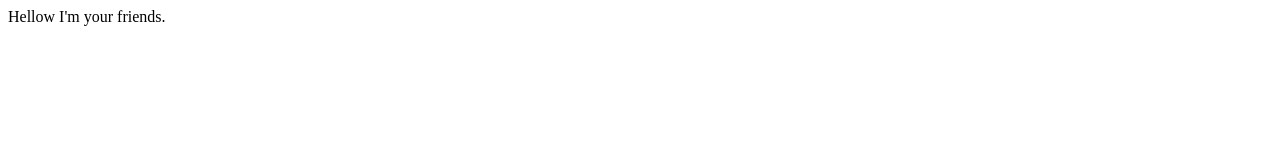
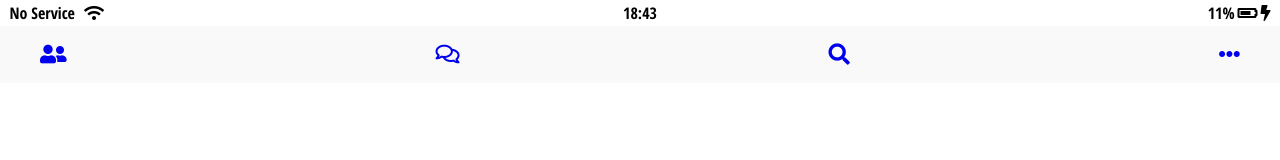
Before and after one commit to First-jisu-Han/Kakao-clone-2020, a plain HTML site: page friends.html in a window 1280 px wide. Drawn offline with Linux system fonts and the light colour scheme.

Commit message:
nextstep

```diff
--- /dev/null
+++ b/css/components/nav-bar.css
@@ -0,0 +1,8 @@
+.nav {
+  background-color: #f9f9fa;
+  padding: 20px 40px;
+}
+.nav__list {
+  display: flex;
+  justify-content: space-between;
+}
--- a/css/styles.css
+++ b/css/styles.css
@@ -3,6 +3,7 @@
 
 /* components */
 @import "components/status-bar.css";
+@import "components/nav-bar.css";
 
 /* screens */
 @import "screens/login.css";
--- a/friends.html
+++ b/friends.html
@@ -1 +1,60 @@
-Hellow I'm your friends.
+<!DOCTYPE html>
+<html lang="en">
+  <head>
+    <link rel="stylesheet" href="css/styles.css" />
+    <meta charset="UTF-8" />
+    <meta name="viewport" content="width=device-width, initial-scale=1.0" />
+    <title>Friends List</title>
+  </head>
+  <body>
+    <div class="status-bar">
+      <div class="status-bar__column">
+        <span>No Service</span>
+        <i class="fas fa-wifi"></i>
+      </div>
+      <div class="status-bar__column">
+        <span>18:43</span>
+      </div>
+      <div class="status-bar__column">
+        <span>11%</span>
+        <i class="fas fa-battery-three-quarters"></i>
+        <i class="fas fa-bolt"></i>
+      </div>
+    </div>
+
+    <nav class="nav">
+      <ul class="nav__list">
+        <li class="nav__icon">
+          <a href="friends.html"><i class="fas fa-user-friends fa-lg"></i> </a>
+        </li>
+        <!-- fa-lg를 뒤에 붙여줌으로써 그림크기를 크게 만든다.  -->
+        <li class="nav__icon">
+          <a class="nav__link" href="#"
+            ><i class="far fa-comments fa-lg"></i>
+          </a>
+        </li>
+        <li class="nav__icon">
+          <a class="nav__link" href="#"><i class="fas fa-search fa-lg"></i> </a>
+        </li>
+        <li class="nav__icon">
+          <a class="nav__link" href="#"
+            ><i class="fas fa-ellipsis-h fa-lg"></i>
+          </a>
+        </li>
+      </ul>
+    </nav>
+    <!-- nav 안에 ul 안에 link를 찾는 것이 일반적인 형식:
+검색 엔진 구글도 navigation을 찾아 ul-li 에 있는 link를 가져오게 설정이 되어있다.  -->
+
+    <!-- nav>ul>li*4>a 라는 단축키를 사용하여 틀을 만든다  -->
+
+    <link
+      rel="stylesheet"
+      href="https://use.fontawesome.com/releases/v5.14.0/css/all.css"
+      integrity="sha384-HzLeBuhoNPvSl5KYnjx0BT+WB0QEEqLprO+NBkkk5gbc67FTaL7XIGa2w1L0Xbgc"
+      crossorigin="anonymous"
+    />
+
+    <header></header>
+  </body>
+</html>
```
